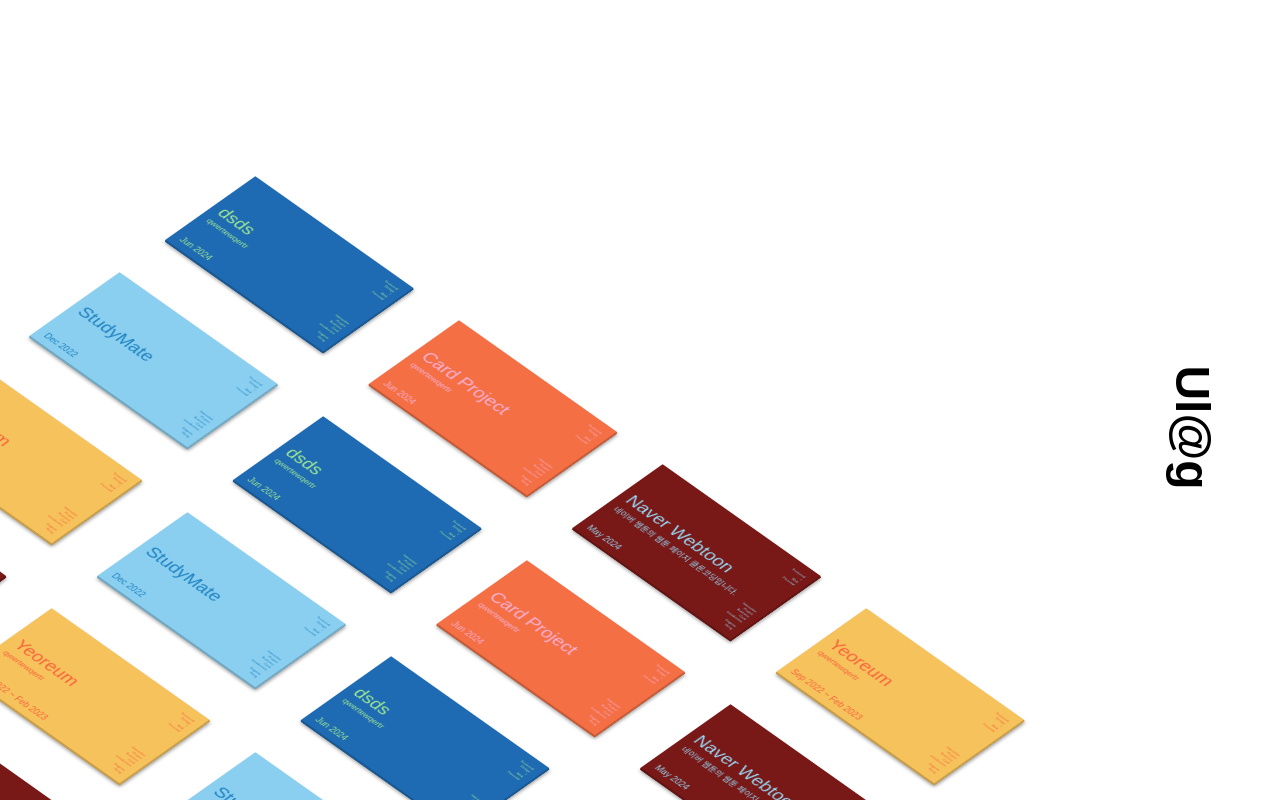
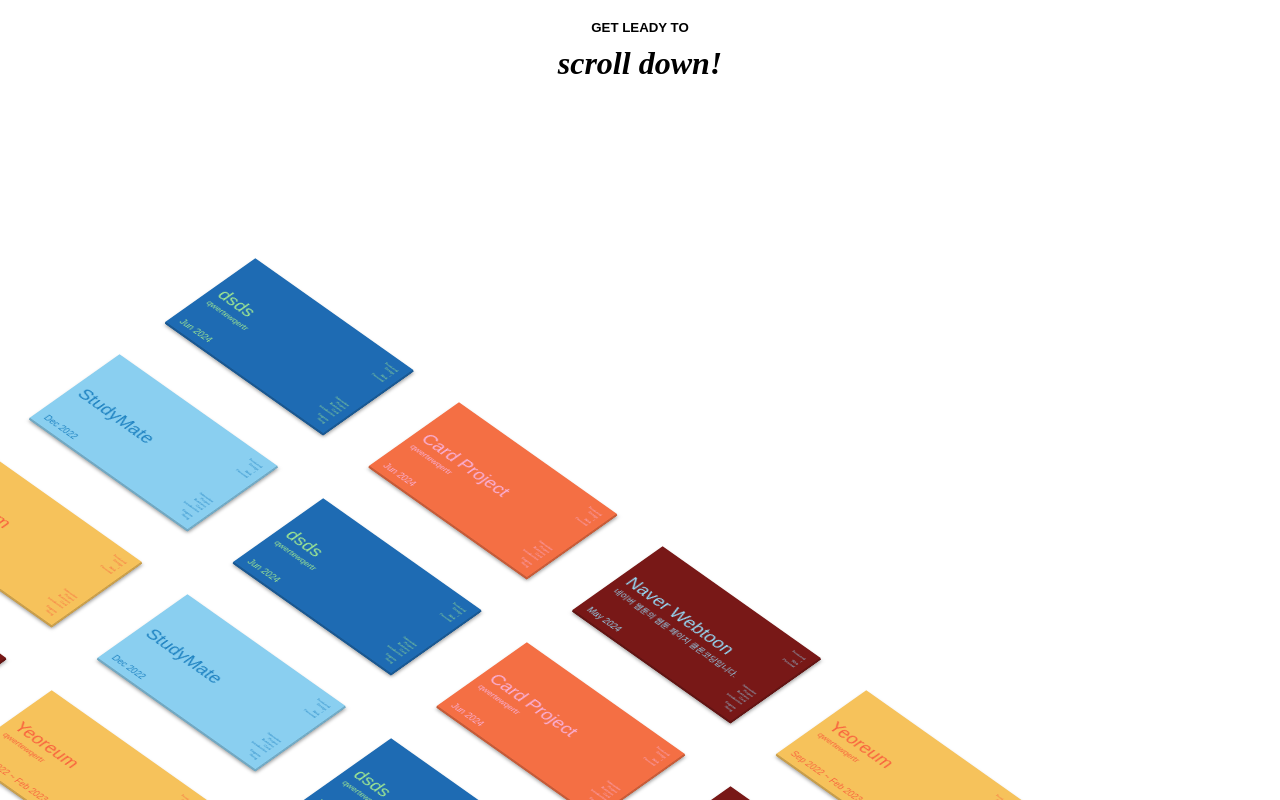
Before and after one commit to ujeans/Interactive_Cards, a React (Create React App) app: page / in a window 1280 px wide. Shown: the top 800 px of the page. Built offline with nearby package versions, Linux system fonts and the light colour scheme.

Commit message:
메인 페이지 header 구현

```diff
--- a/src/components/common/Log.js
+++ b/src/components/common/Log.js
@@ -1,63 +1,32 @@
-import React from "react";
-import { useDispatch } from "react-redux";
-import { useLocation } from "react-router-dom";
 import styled from "styled-components";
-import { openPage } from "../../modules/pageloadings";
 
-const Logo = ({ top, right, fontSize }) => {
-  const dispatch = useDispatch();
-  const location = useLocation;
-
-  const onClickHexagonal = e => {
-    e.preventDefault();
-
-    if (location.pathname === "/") return;
-    else dispatch(openPage("/"));
-  };
-
+const Header = () => {
   return (
-    <LogoContainer
-      top={top}
-      right={right}
-      fontSize={fontSize}
-      onClick={onClickHexagonal}
-    >
-      <U>Ul@g</U>
-      {/* <J>-</J>
-      <L>L</L>
-      <O>@</O>
-      <G>g</G> */}
+    <LogoContainer>
+      <Title>GET LEADY TO</Title>
+      <Sub>scroll down!</Sub>
     </LogoContainer>
   );
 };
 
-export default Logo;
+export default Header;
 
 const LogoContainer = styled.div`
-  position: absolute;
-  top: ${props => props.top || "50%"};
-  right: ${props => props.right || "2%"};
-  font-size: ${props => props.fontSize || "3rem"};
-  font-weight: bold;
+  display: flex;
+  flex-direction: column;
+  justify-content: center;
+  align-items: center;
+  text-align: center;
+  margin-top: 20px;
   cursor: pointer;
 `;
 
-const U = styled.div`
-  transform: rotate(90deg);
+const Title = styled.h5`
+  margin-bottom: 10px;
 `;
 
-const J = styled.div`
-  transform: rotate(90deg);
+const Sub = styled.h1`
+  font-family: "Nanum Myeongjo", serif;
+  font-weight: 700;
+  font-style: italic;
 `;
-
-const L = styled.div`
-  transform: rotate(90deg);
-`;
-
-const O = styled.div`
-  transform: rotate(90deg);
-`;
-
-const G = styled.div`
-  transform: rotate(90deg);
-`;
--- a/src/styles/GlobalStyle.js
+++ b/src/styles/GlobalStyle.js
@@ -2,6 +2,7 @@
 
 const GlobalStyle = createGlobalStyle`
 @import url('https://fonts.googleapis.com/css2?family=Ubuntu+Sans:ital,wght@0,100..800;1,100..800&display=swap');
+@import url('https://fonts.googleapis.com/css2?family=Nanum+Myeongjo&display=swap');
 
   :root {
     --cardW: ${props => props.theme.cardW};
```
